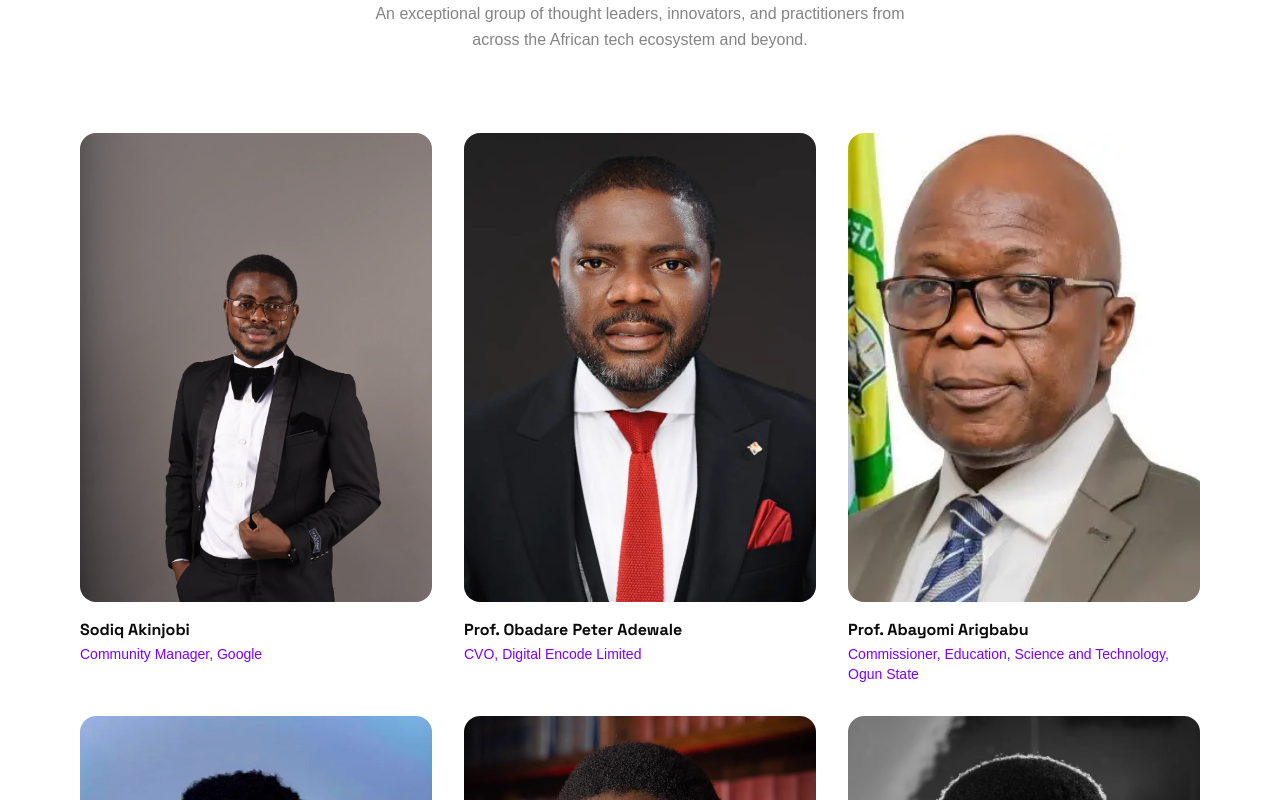
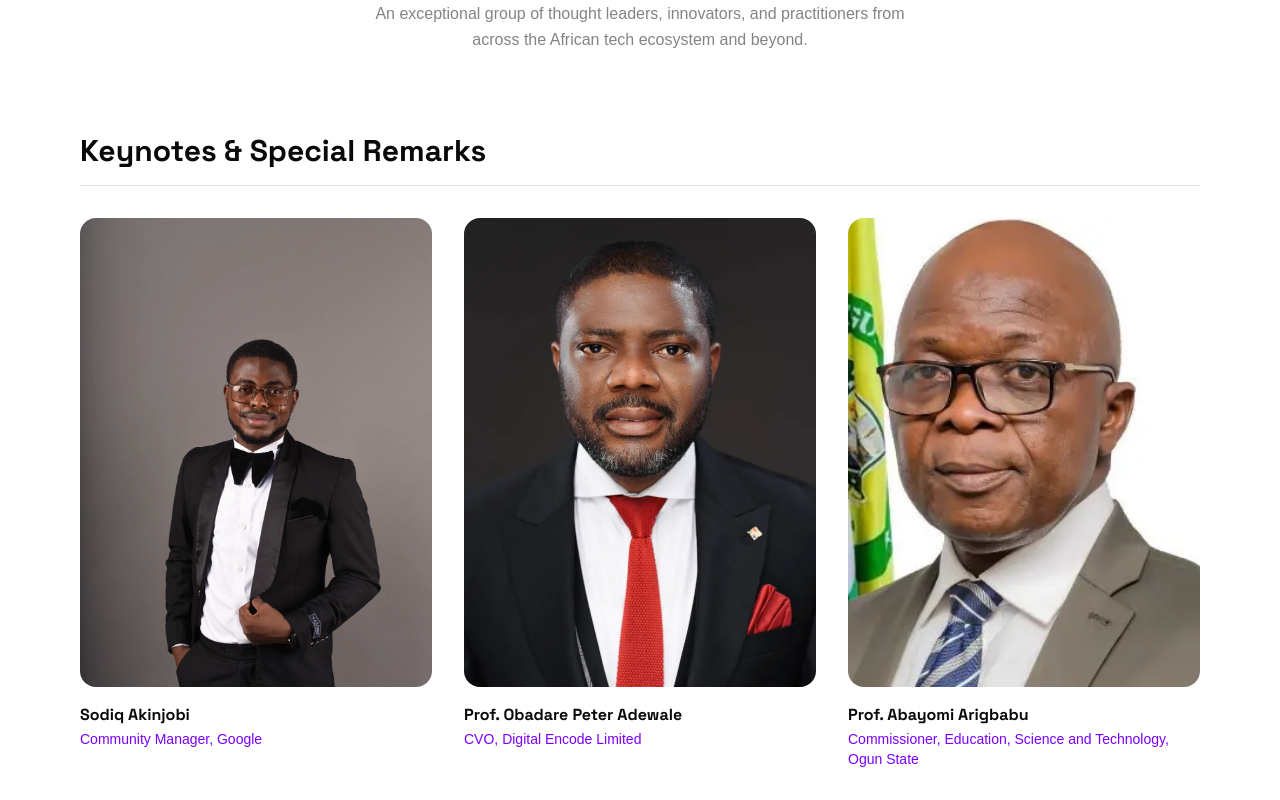
Before and after one commit to GDGBabcockUniversity/orbit, a React (Vite) app: page /speakers in a window 1280 px wide. Shown: the part 300-1100 px from the top of the page. Built offline with nearby package versions, Linux system fonts and the light colour scheme; no server answers; a web font is replaced by a local one.

Commit message:
feat: implement grouped speaker sections on speakers page

```diff
--- a/src/pages/speakers.tsx
+++ b/src/pages/speakers.tsx
@@ -1,11 +1,12 @@
 import { useState } from "react";
 import { Link } from "react-router-dom";
-import { SPEAKERS } from "../lib/constants";
+import { SPEAKER_GROUPS } from "../lib/constants";
 import SectionBadge from "../components/ui/section-badge";
 
 const SpeakersPage = () => {
-  const [selected, setSelected] = useState<number | null>(null);
-  const speaker = selected !== null ? SPEAKERS[selected] : null;
+  const [speaker, setSpeaker] = useState<
+    (typeof SPEAKER_GROUPS)[number]["speakers"][number] | null
+  >(null);
 
   return (
     <div className="bg-foreground min-h-screen pt-24">
@@ -34,12 +35,18 @@ const SpeakersPage = () => {
 
       {/* Speaker grid */}
       <div className="px-6 md:px-12 lg:px-20 py-12 md:py-16">
-        <div className="max-w-6xl mx-auto grid grid-cols-1 sm:grid-cols-2 lg:grid-cols-3 gap-8">
-          {SPEAKERS.map((s, i) => (
+        <div className="max-w-6xl mx-auto space-y-20">
+          {SPEAKER_GROUPS.map((groupData) => (
+            <div key={groupData.group}>
+              <h2 className="font-space-grotesk text-2xl md:text-3xl font-bold text-background mb-8 border-b border-background/10 pb-4">
+                {groupData.group}
+              </h2>
+              <div className="grid grid-cols-1 sm:grid-cols-2 lg:grid-cols-3 gap-8">
+                {groupData.speakers.map((s, i) => (
                   <div
                     key={i}
                     className="group cursor-pointer"
-              onClick={() => setSelected(i)}
+                    onClick={() => setSpeaker(s)}
                   >
                     {/* Photo */}
                     <div className="aspect-3/4 rounded-2xl overflow-hidden bg-linear-to-br from-primary-bright via-primary to-primary-deep relative">
@@ -77,12 +84,15 @@ const SpeakersPage = () => {
                 ))}
               </div>
             </div>
+          ))}
+        </div>
+      </div>
 
       {/* Modal */}
       {speaker && (
         <div
           className="fixed inset-0 z-50 flex items-center justify-center p-4 md:p-8"
-          onClick={() => setSelected(null)}
+          onClick={() => setSpeaker(null)}
         >
           {/* Backdrop */}
           <div className="absolute inset-0 bg-black/70 backdrop-blur-sm animate-[fadeIn_200ms_ease-out]" />
@@ -94,11 +104,21 @@ const SpeakersPage = () => {
           >
             {/* Close button */}
             <button
-              onClick={() => setSelected(null)}
+              onClick={() => setSpeaker(null)}
               className="absolute top-4 right-4 z-10 size-9 rounded-full bg-black/40 backdrop-blur-sm text-white/70 hover:text-white flex items-center justify-center transition cursor-pointer"
             >
-              <svg viewBox="0 0 24 24" fill="none" stroke="currentColor" strokeWidth="2" className="size-4">
-                <path d="M18 6L6 18M6 6l12 12" strokeLinecap="round" strokeLinejoin="round" />
+              <svg
+                viewBox="0 0 24 24"
+                fill="none"
+                stroke="currentColor"
+                strokeWidth="2"
+                className="size-4"
+              >
+                <path
+                  d="M18 6L6 18M6 6l12 12"
+                  strokeLinecap="round"
+                  strokeLinejoin="round"
+                />
               </svg>
             </button>
 
```
Lines whose indentation alone changed are shown as unchanged.
